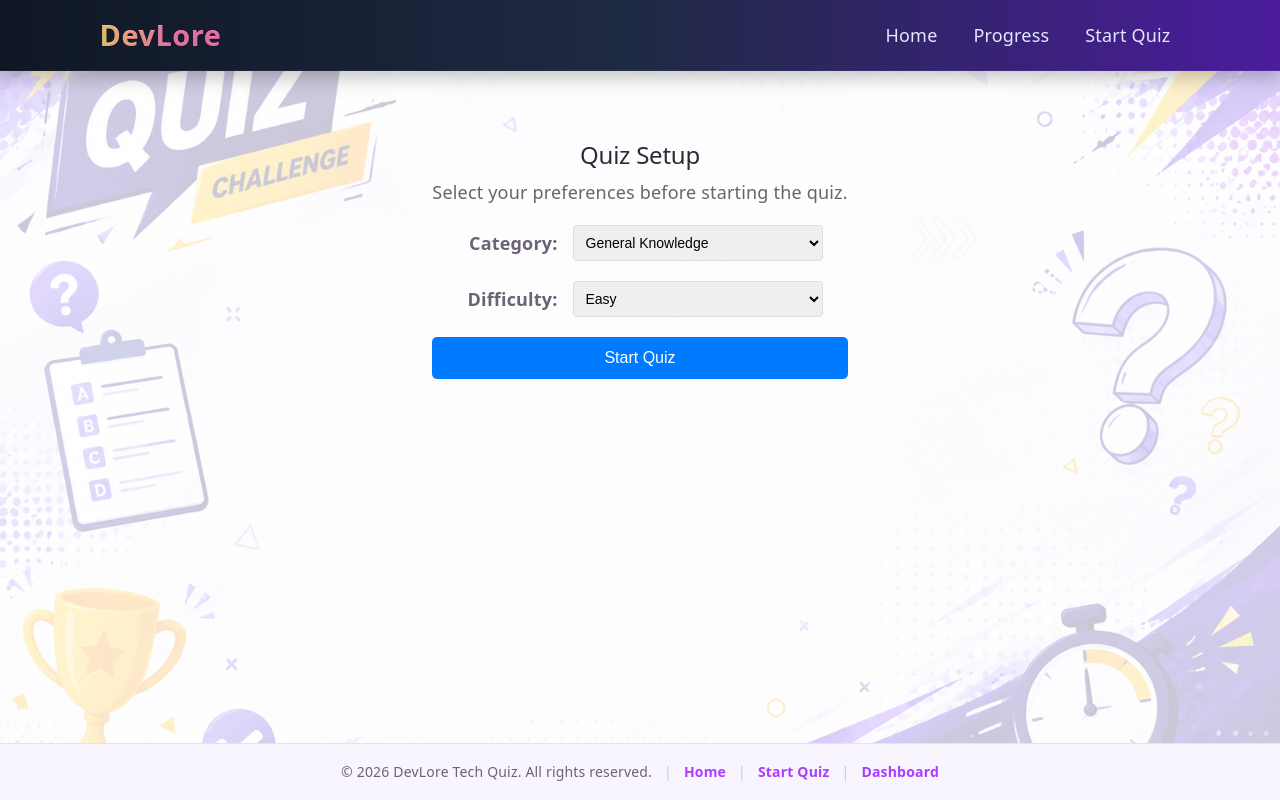
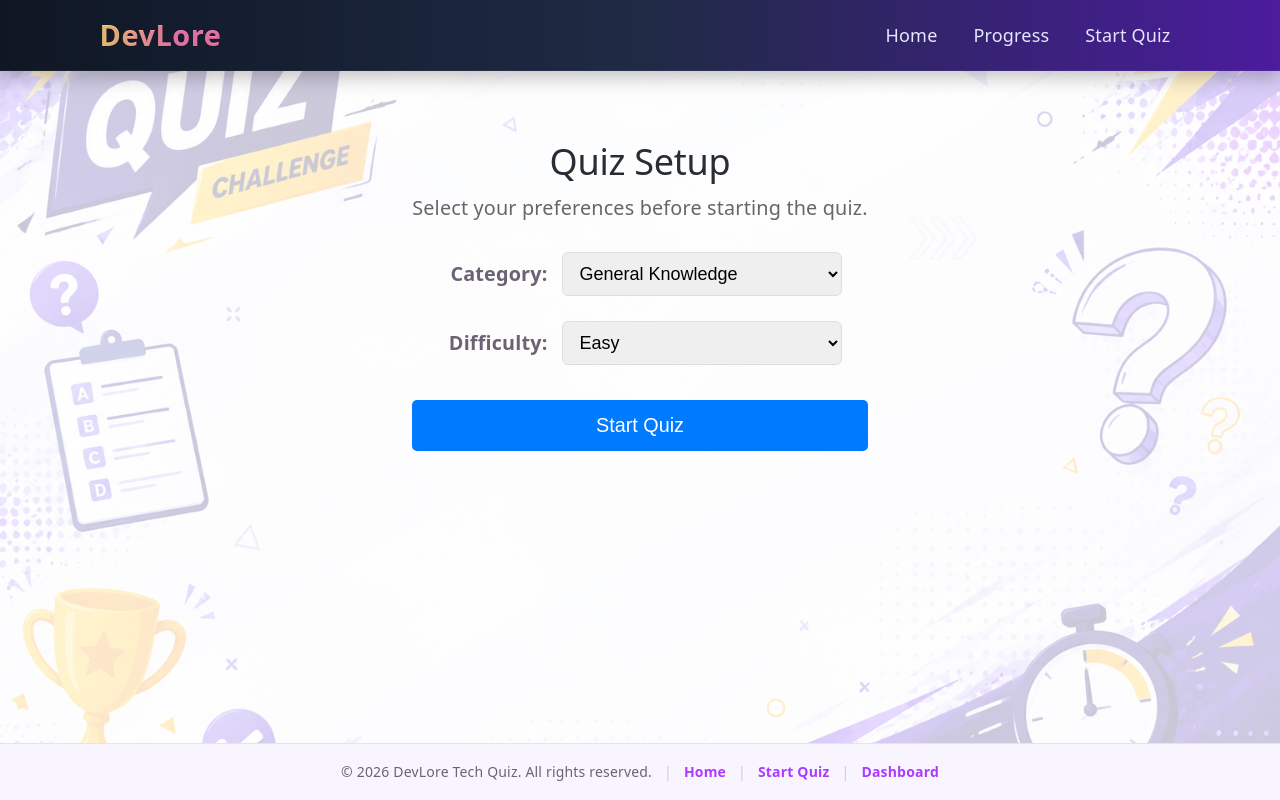
Before and after one commit to Sanjhivvarshan-b-s/DEVLORE, a React (Vite) app: page /setup in a window 1280 px wide. Built offline with nearby package versions, Linux system fonts and the light colour scheme.

Commit message:
Update favicon and  QuizSetup styling

```diff
--- a/index.html
+++ b/index.html
@@ -2,7 +2,7 @@
 <html lang="en">
   <head>
     <meta charset="UTF-8" />
-    <link rel="icon" type="image/svg+xml" href="/favicon.svg" />
+    <link rel="icon" type="image/svg+xml" href="src/assets/favicon.svg" />
     <meta name="viewport" content="width=device-width, initial-scale=1.0" />
     <title>devlore</title>
   </head>
--- a/src/pages/QuizSetup.css
+++ b/src/pages/QuizSetup.css
@@ -1,25 +1,27 @@
 .quiz-setup {
-  max-width: 600px;
+  max-width: 650px;
   margin: 50px auto;
   text-align: center;
   padding: 20px;
 }
 
 .quiz-setup h2 {
-  margin: 0 0 10px 0;
+  margin: 0 0 12px 0;
   color: #282c34;
+  font-size: 2rem;
 }
 
 .quiz-setup p {
   color: #666;
-  margin: 0 0 20px 0;
+  margin: 0 0 30px 0;
+  font-size: 1.1rem;
 }
 
 .quiz-setup form {
   margin: 20px 0;
   display: flex;
   flex-direction: column;
-  gap: 20px;
+  gap: 25px;
 }
 
 .setup-field {
@@ -31,16 +33,17 @@
 
 .setup-field label {
   font-weight: bold;
-  min-width: 100px;
+  min-width: 110px;
   text-align: right;
+  font-size: 1.1rem;
 }
 
 .setup-field select {
-  padding: 8px;
-  width: 250px;
-  border-radius: 4px;
+  padding: 10px 12px;
+  width: 280px;
+  border-radius: 6px;
   border: 1px solid #ddd;
-  font-size: 14px;
+  font-size: 1rem;
 }
 
 .setup-field select:focus {
@@ -51,6 +54,12 @@
 
 .setup-loading {
   opacity: 0.6;
+}
+
+.quiz-setup form button[type="submit"] {
+  font-size: 1.1rem;
+  padding: 14px 24px;
+  margin-top: 10px;
 }
 
 @media (max-width: 768px) {
```
Also changed, not shown: src/assets/favicon.svg.
